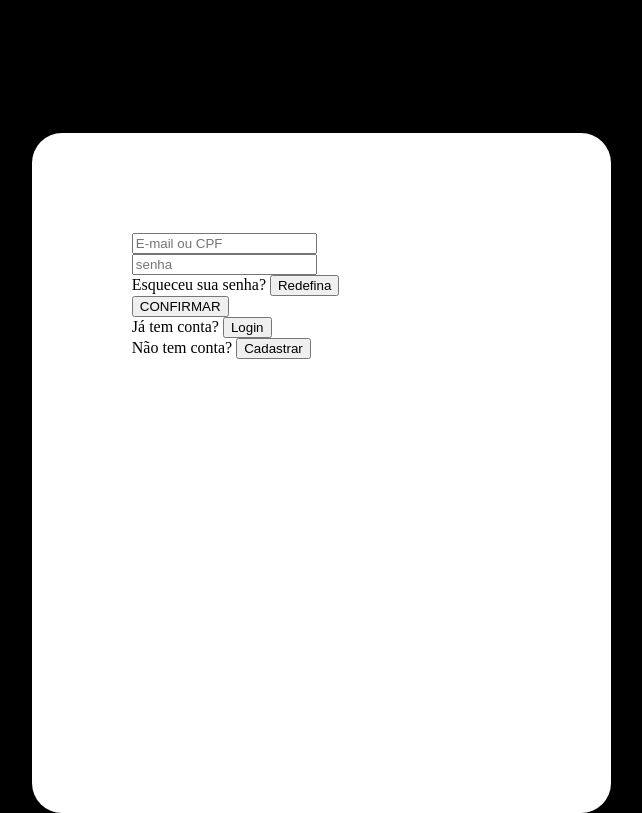
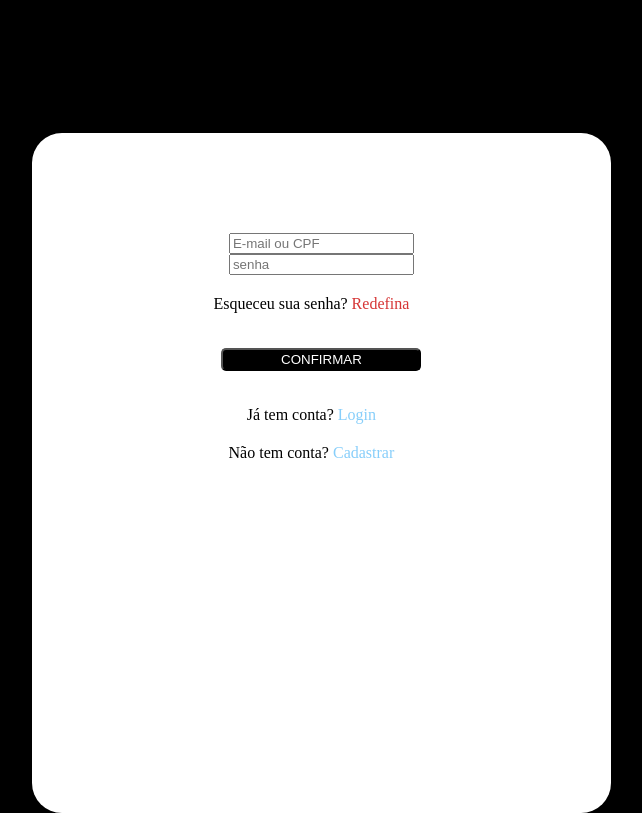
Before and after one commit to MatheusRCastro/unif, a PHP site: page /pages/login.html in a window 1280 px wide. Shown: the part 775-1588 px from the top of the page, without its empty margins (601-1243 px from the left). Run offline with PHP 8.4, Linux system fonts and the light colour scheme.

Commit message:
Avançando na tela de login

```diff
--- a/pages/login.html
+++ b/pages/login.html
@@ -5,6 +5,7 @@
     <meta name="viewport" content="width=device-width, initial-scale=1.0">
     <title>Login</title>
     <link rel="stylesheet" href="/./styles/login.css">
+    <link rel="stylesheet" href="/./styles/global.css">
 </head>
 <body>
     <main>
@@ -15,10 +16,12 @@
             <input type="text" placeholder="E-mail ou CPF"> <br>
             <input type="password" placeholder="senha">
 
-            <p>Esqueceu sua senha? <button onclick="">Redefina</button></p>
-            <button onclick="">CONFIRMAR</button>
-            <p>Já tem conta? <button onclick="">Login</button></p>
-            <p>Não tem conta? <button onclick="">Cadastrar</button></p>
+            <p>Esqueceu sua senha? <a class="hiperLink" href="" style="color: rgb(214, 53, 53);">Redefina</a></p>
+
+            <button onclick="" class="buttonSolid" style="margin-top: 15px; margin-bottom: 15px; width: 15em; height: 1.7em;">CONFIRMAR</button>
+
+            <p>Já tem conta? <a class="hiperLink" href="" style="color: lightskyblue;">Login</a></p>
+            <p>Não tem conta? <a class="hiperLink"  href="" style="color: lightskyblue;">Cadastrar</a></p>
         </div>
     </main>
 </body>
--- /dev/null
+++ b/styles/global.css
@@ -0,0 +1,17 @@
+.hiperLink{
+    border: none;
+    color: black;
+    background-color: white;
+    text-decoration: none;
+}
+
+.hiperLink:hover{
+    text-decoration: solid;
+    font-size: 1.2em;
+}
+
+.buttonSolid{
+    border-radius: 5px;
+    color: white;
+    background-color: black;
+}
--- a/styles/login.css
+++ b/styles/login.css
@@ -14,10 +14,12 @@ body {
   float: right;
   margin-right: 60px;
   align-items: center;
+  text-align: center;
 }
 
 p {
-  margin: 0px;
+  margin: 20px;
+  margin-left: 0px;
 }
 
 #imagem {
```
